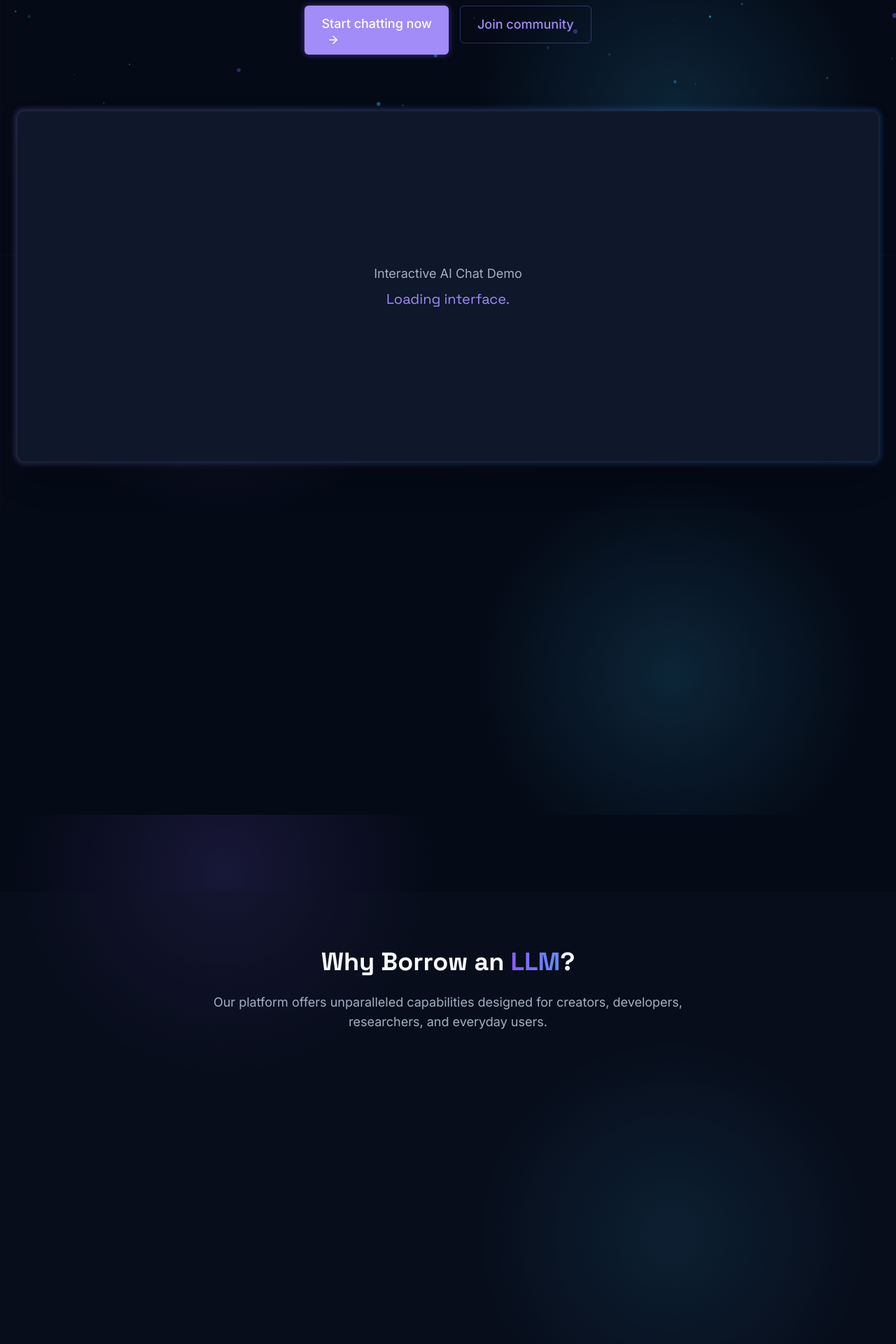
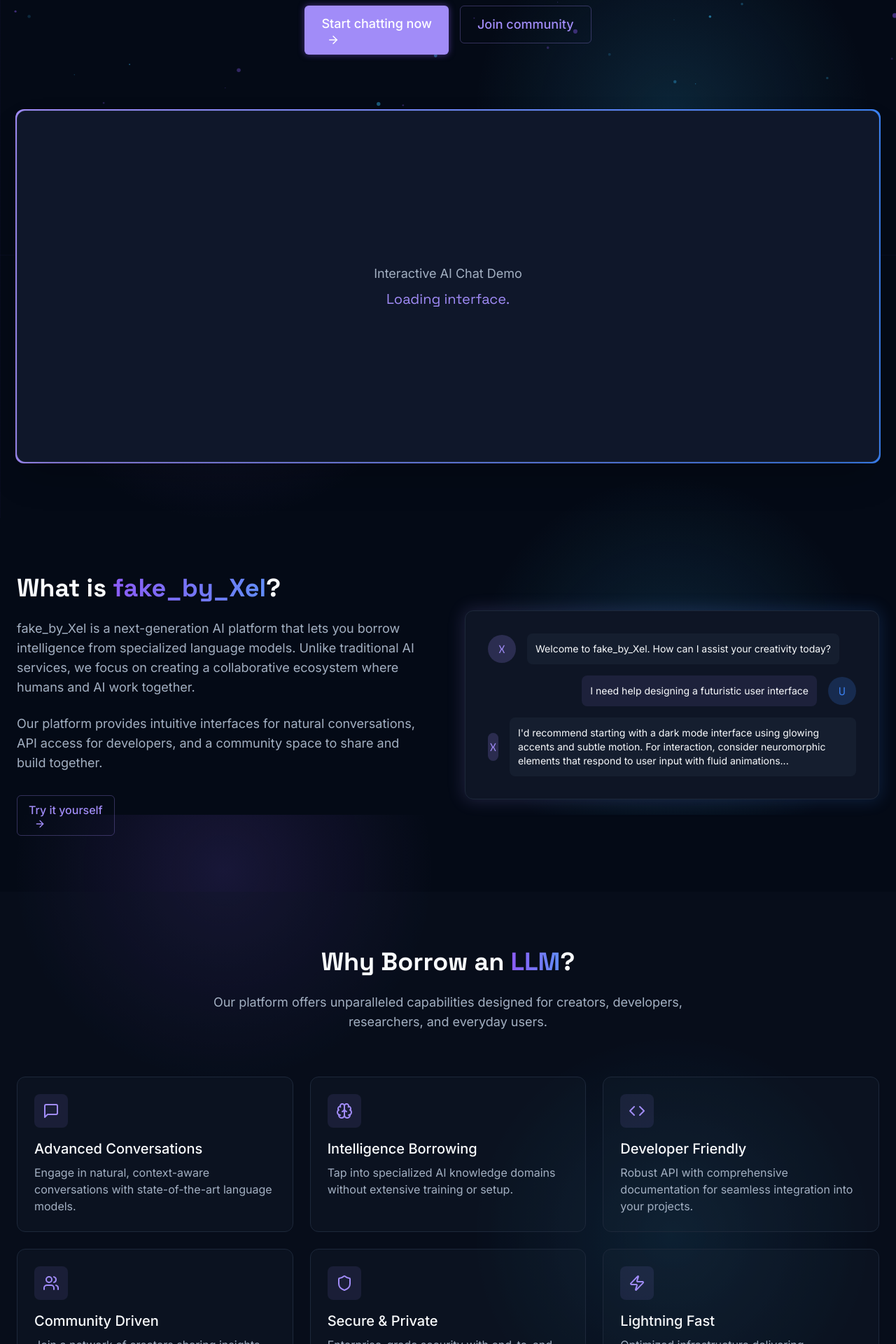
Before and after one commit to Hamsapriya555/xel-ai-nexus-forge-78, a React (Vite) app: page / in a window 1280 px wide. Shown: the part 436-2356 px from the top of the page at 70% size. Built offline with nearby package versions, Linux system fonts and the light colour scheme.

Commit message:
Fix: Homepage animations and layout
- Implemented smooth animations on the homepage.
- Addressed and fixed any layout issues.

```diff
--- a/src/components/AnimatedText.tsx
+++ b/src/components/AnimatedText.tsx
@@ -8,6 +8,7 @@ interface AnimatedTextProps {
   element?: 'h1' | 'h2' | 'h3' | 'h4' | 'h5' | 'h6' | 'p' | 'span';
   gradient?: boolean;
   delay?: number;
+  duration?: number;
 }
 
 const AnimatedText: React.FC<AnimatedTextProps> = ({
@@ -16,6 +17,7 @@ const AnimatedText: React.FC<AnimatedTextProps> = ({
   element = 'h1',
   gradient = false,
   delay = 0,
+  duration = 0.5,
 }) => {
   const words = text.split(' ');
 
@@ -49,6 +51,7 @@ const AnimatedText: React.FC<AnimatedTextProps> = ({
               style={{
                 animationDelay: `${getDelay(wordIndex + charIndex * 0.03)}s`,
                 animationFillMode: 'forwards',
+                animationDuration: `${duration}s`,
               }}
             >
               {char}
--- a/src/lib/utils.ts
+++ b/src/lib/utils.ts
@@ -5,3 +5,7 @@ import { twMerge } from "tailwind-merge"
 export function cn(...inputs: ClassValue[]) {
   return twMerge(clsx(inputs))
 }
+
+export function staggeredDelay(index: number, baseDelay: number = 0.1): string {
+  return `${(baseDelay + index * 0.1).toFixed(1)}s`;
+}
--- a/src/pages/Home.tsx
+++ b/src/pages/Home.tsx
@@ -1,15 +1,23 @@
 
-import React, { useEffect, useRef } from 'react';
+import React, { useEffect, useRef, useState } from 'react';
 import { Link } from 'react-router-dom';
 import { ArrowRight, MessageSquare, Users, Zap, Brain, Code, Shield } from 'lucide-react';
 import Button from '@/components/Button';
 import AnimatedText from '@/components/AnimatedText';
+import { staggeredDelay } from '@/lib/utils';
 
 const Home = () => {
+  const [isLoaded, setIsLoaded] = useState(false);
   const featureCardsRef = useRef<HTMLDivElement>(null);
   const testimonialRef = useRef<HTMLDivElement>(null);
+  const heroRef = useRef<HTMLDivElement>(null);
+  const whatIsRef = useRef<HTMLDivElement>(null);
+  const ctaRef = useRef<HTMLDivElement>(null);
 
   useEffect(() => {
+    // Set loaded state after initial render
+    setIsLoaded(true);
+
     const observerOptions = {
       root: null,
       rootMargin: '0px',
@@ -20,6 +28,8 @@ const Home = () => {
       entries.forEach(entry => {
         if (entry.isIntersecting) {
           entry.target.classList.add('animate-fade-in');
+          entry.target.classList.remove('opacity-0');
+          entry.target.classList.remove('translate-y-10');
         }
       });
     };
@@ -92,28 +102,63 @@ const Home = () => {
   return (
     <div className="flex flex-col min-h-screen">
       {/* Hero Section */}
-      <section className="pt-32 pb-20 px-6 relative overflow-hidden">
+      <section
+        ref={heroRef}
+        className={`pt-32 pb-20 px-6 relative overflow-hidden transition-opacity duration-1000 ${isLoaded ? 'opacity-100' : 'opacity-0'}`}
+      >
         <div className="absolute inset-0 grid-background opacity-40 z-0"></div>
 
         <div className="max-w-7xl mx-auto relative z-10">
           <div className="flex flex-col items-center text-center">
-            <div className="mb-6 inline-block relative">
+            <div
+              className="mb-6 inline-block relative transition-all duration-700 ease-out transform"
+              style={{
+                transitionDelay: '0.2s',
+                opacity: isLoaded ? 1 : 0,
+                transform: isLoaded ? 'translateY(0)' : 'translateY(20px)'
+              }}
+            >
               <span className="px-4 py-1 bg-primary/10 border border-primary/20 rounded-full text-sm font-medium text-primary">
                 Now in public beta
               </span>
             </div>
 
-            <h1 className="text-4xl md:text-5xl lg:text-6xl font-space-grotesk font-bold mb-6 leading-tight">
+            <div
+              className="transition-all duration-700 ease-out transform mb-6"
+              style={{
+                transitionDelay: '0.4s',
+                opacity: isLoaded ? 1 : 0,
+                transform: isLoaded ? 'translateY(0)' : 'translateY(20px)'
+              }}
+            >
+              <h1 className="text-4xl md:text-5xl lg:text-6xl font-space-grotesk font-bold leading-tight">
                 <span className="text-gradient">Borrow intelligence.</span><br />
                 <span>Build ideas. Welcome to Xel.</span>
               </h1>
+            </div>
 
-            <p className="text-lg md:text-xl text-muted-foreground max-w-2xl mb-10">
+            <div
+              className="transition-all duration-700 ease-out transform mb-10"
+              style={{
+                transitionDelay: '0.6s',
+                opacity: isLoaded ? 1 : 0,
+                transform: isLoaded ? 'translateY(0)' : 'translateY(20px)'
+              }}
+            >
+              <p className="text-lg md:text-xl text-muted-foreground max-w-2xl">
                 Access cutting-edge language models, engage in natural conversations,
                 and join a community of creators pushing the boundaries of AI.
               </p>
+            </div>
 
-            <div className="flex flex-col sm:flex-row gap-4">
+            <div
+              className="flex flex-col sm:flex-row gap-4 transition-all duration-700 ease-out transform"
+              style={{
+                transitionDelay: '0.8s',
+                opacity: isLoaded ? 1 : 0,
+                transform: isLoaded ? 'translateY(0)' : 'translateY(20px)'
+              }}
+            >
               <Link to="/chat">
                 <Button variant="glow" size="lg" className="group">
                   Start chatting now
@@ -128,8 +173,15 @@ const Home = () => {
             </div>
           </div>
 
-          <div className="mt-20 relative">
-            <div className="absolute -inset-0.5 bg-gradient-to-r from-primary to-secondary rounded-xl blur-sm opacity-30"></div>
+          <div
+            className="mt-20 relative transition-all duration-1000 ease-out transform"
+            style={{
+              transitionDelay: '1s',
+              opacity: isLoaded ? 1 : 0,
+              transform: isLoaded ? 'translateY(0) scale(1)' : 'translateY(40px) scale(0.98)'
+            }}
+          >
+            <div className="absolute -inset-0.5 bg-gradient-to-r from-primary to-secondary rounded-xl blur-sm opacity-30 animate-pulse-glow"></div>
             <div className="relative bg-card/90 border border-border rounded-xl overflow-hidden shadow-2xl">
               <div className="h-[400px] md:h-[500px] bg-xel-dark flex items-center justify-center">
                 <div className="text-center">
@@ -143,10 +195,10 @@ const Home = () => {
       </section>
 
       {/* What is fake_by_Xel section */}
-      <section className="py-20 px-6 relative">
+      <section ref={whatIsRef} className="py-20 px-6 relative">
         <div className="max-w-7xl mx-auto">
           <div className="grid md:grid-cols-2 gap-12 items-center">
-            <div className="animate-on-scroll opacity-0">
+            <div className="animate-on-scroll opacity-0 translate-y-10 transition-all duration-700">
               <h2 className="text-3xl md:text-4xl font-space-grotesk font-bold mb-6">
                 What is <span className="text-gradient">fake_by_Xel</span>?
               </h2>
@@ -168,7 +220,7 @@ const Home = () => {
                 </Link>
               </div>
             </div>
-            <div className="relative animate-on-scroll opacity-0">
+            <div className="relative animate-on-scroll opacity-0 translate-y-10 transition-all duration-700" style={{ transitionDelay: '0.2s' }}>
               <div className="absolute -inset-0.5 bg-gradient-to-r from-primary/60 to-secondary/60 rounded-xl blur-md opacity-30"></div>
               <div className="bg-card rounded-xl p-8 relative border border-border">
                 <div className="space-y-4">
@@ -210,7 +262,7 @@ const Home = () => {
       {/* Features Section */}
       <section className="py-20 px-6 bg-card/30">
         <div className="max-w-7xl mx-auto">
-          <div className="text-center mb-16">
+          <div className="text-center mb-16 animate-on-scroll opacity-0 translate-y-10 transition-all duration-700">
             <h2 className="text-3xl md:text-4xl font-space-grotesk font-bold mb-6">
               Why Borrow an <span className="text-gradient">LLM</span>?
             </h2>
@@ -227,8 +279,11 @@ const Home = () => {
             {features.map((feature, index) => (
               <div
                 key={index}
-                className="bg-muted/20 border border-border rounded-xl p-6 transition-all hover:shadow-glow-sm animate-on-scroll opacity-0"
-                style={{ animationDelay: `${index * 0.1}s` }}
+                className="bg-muted/20 border border-border rounded-xl p-6 transition-all hover:shadow-glow-sm animate-on-scroll opacity-0 translate-y-10"
+                style={{
+                  transitionDelay: staggeredDelay(index),
+                  transitionDuration: '700ms',
+                }}
               >
                 <div className="h-12 w-12 rounded-lg bg-primary/10 flex items-center justify-center mb-4">
                   {feature.icon}
@@ -247,7 +302,7 @@ const Home = () => {
         className="py-20 px-6"
       >
         <div className="max-w-7xl mx-auto">
-          <div className="text-center mb-16">
+          <div className="text-center mb-16 animate-on-scroll opacity-0 translate-y-10 transition-all duration-700">
             <h2 className="text-3xl md:text-4xl font-space-grotesk font-bold mb-6">
               What Our <span className="text-gradient">Community</span> Says
             </h2>
@@ -260,8 +315,11 @@ const Home = () => {
             {testimonials.map((testimonial, index) => (
               <div
                 key={index}
-                className="bg-card border border-border rounded-xl p-6 animate-on-scroll opacity-0"
-                style={{ animationDelay: `${index * 0.2}s` }}
+                className="bg-card border border-border rounded-xl p-6 animate-on-scroll opacity-0 translate-y-10 transition-all"
+                style={{
+                  transitionDelay: staggeredDelay(index),
+                  transitionDuration: '700ms'
+                }}
               >
                 <div className="mb-4 text-primary">
                   {Array(5).fill(0).map((_, i) => (
@@ -289,9 +347,9 @@ const Home = () => {
       </section>
 
       {/* CTA Section */}
-      <section className="py-20 px-6 relative">
+      <section ref={ctaRef} className="py-20 px-6 relative">
         <div className="absolute inset-0 bg-gradient-to-r from-primary/10 to-secondary/10 opacity-30"></div>
-        <div className="max-w-4xl mx-auto text-center relative z-10">
+        <div className="max-w-4xl mx-auto text-center relative z-10 animate-on-scroll opacity-0 translate-y-10 transition-all duration-700">
           <h2 className="text-3xl md:text-4xl font-space-grotesk font-bold mb-6">
             Join Our <span className="text-gradient">Community</span> Today
           </h2>
```
Lines whose indentation alone changed are shown as unchanged.
